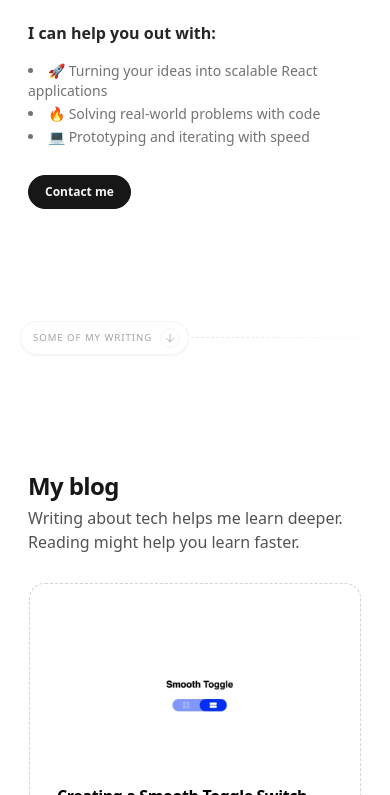
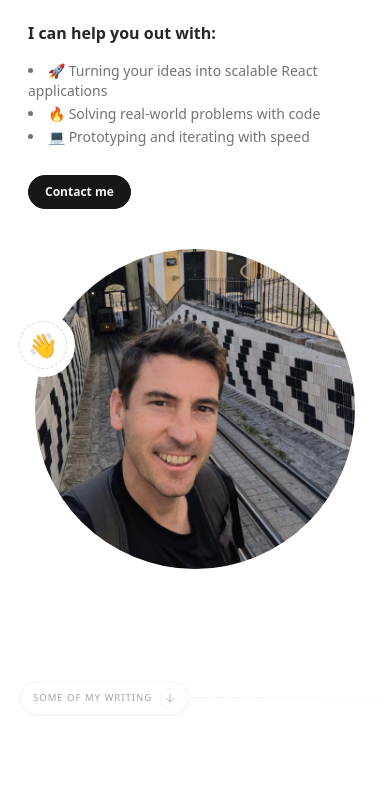
Before and after one commit to promathieuthiry/new_portfolio, an Astro site: page / in a window 390 px wide. Shown: the part 305-1100 px from the top of the page. Built offline with nearby package versions, Linux system fonts and the light colour scheme; Astro itself is replaced by a stand-in of ours; some packages are replaced by stand-ins of ours.

Commit message:
add profile image on mobile

```diff
--- a/src/pages/index.astro
+++ b/src/pages/index.astro
@@ -33,7 +33,7 @@ import Layout from "../layouts/main.astro";
         <Button text="Contact me" link="https://www.linkedin.com/in/mathieu-thiry/" />
       </div>
       <div
-        class="relative justify-end hidden w-full mt-10 md:flex md:pl-10 md:w-1/2 md:mt-0 md:translate-y-4 xl:translate-y-0"
+        class="relative justify-end  w-full max-w-xs md:max-w-none mt-10 flex md:pl-10 md:w-1/2 md:mt-0 md:translate-y-4 xl:translate-y-0"
       >
         <div class="relative z-50 w-full">
           <div class="overflow-hidden rounded-full">
@@ -43,7 +43,7 @@ import Layout from "../layouts/main.astro";
               class="w-full h-full object-cover shadow-2xl dark:brightness-100 brightness-[0.95] contrast-[0.95] hover:scale-105 transition-all duration-300 ease-in-out hover:brightness-105"
             />
             <div
-            class="absolute bottom-0 z-40 w-16 h-16 -translate-x-6 -translate-y-1/2 md:top-auto top-0 md:-translate-y-[200px] rounded-full"
+            class="absolute bottom-0 z-40 w-16 h-16 -translate-x-6 md:-translate-x-8 md:-translate-y-44 md:top-auto top-0 rounded-full translate-y-16 md:translate-y-0 "
           >
             <span
               class="relative z-20 flex items-center justify-center w-full h-full text-2xl border-8 border-white rounded-full dark:border-neutral-950 bg-neutral-100 dark:bg-neutral-900"
```
